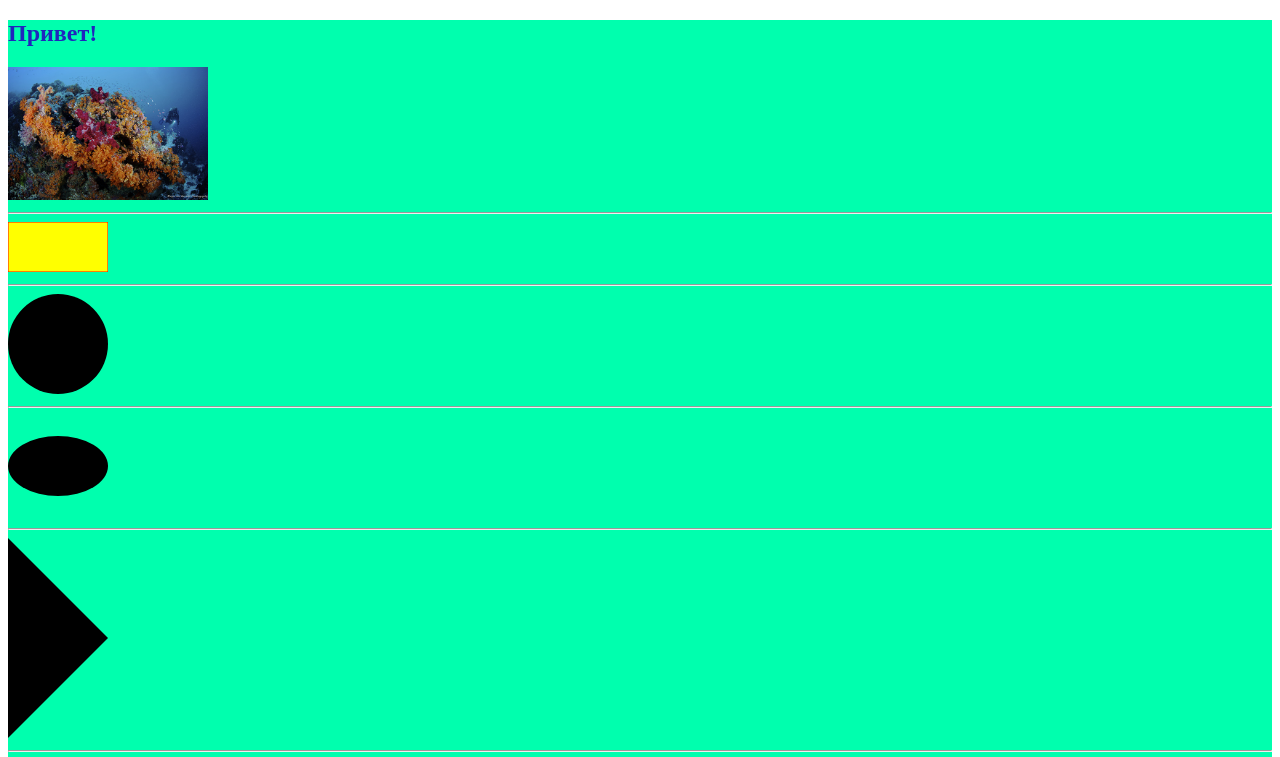
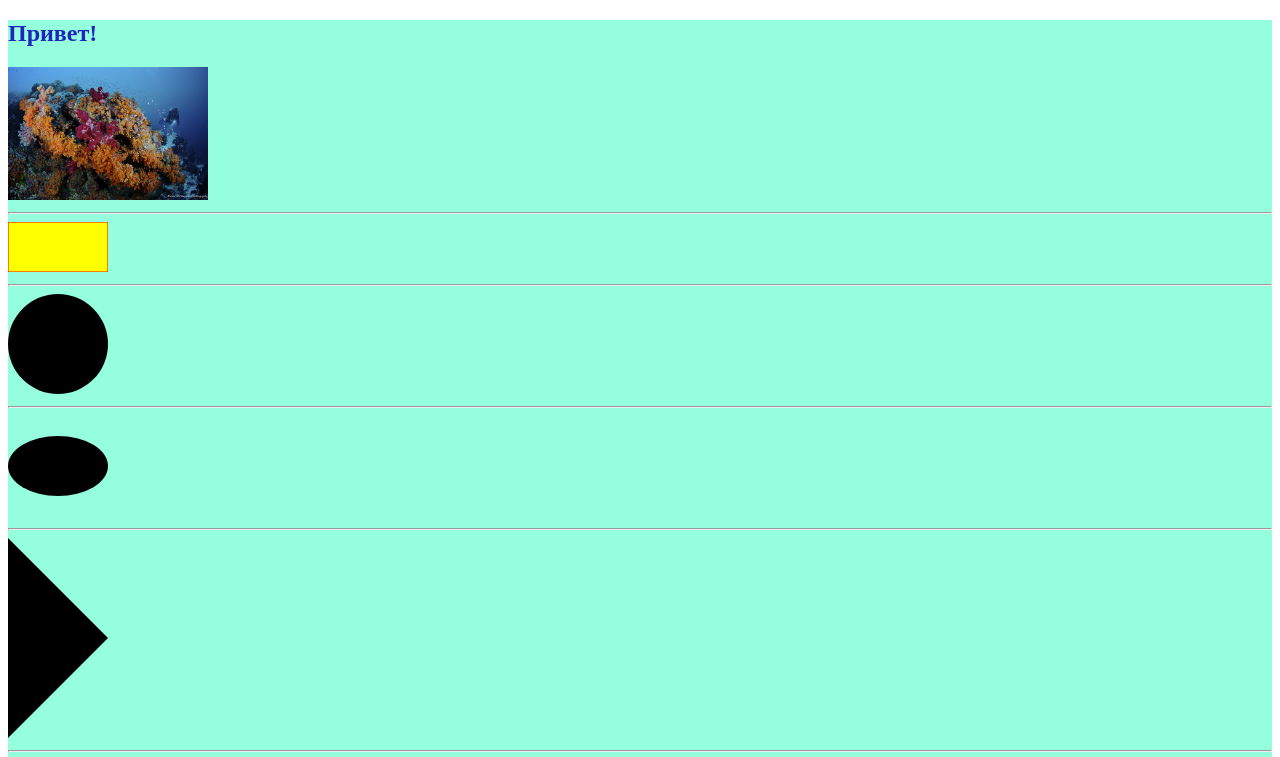
Before and after one commit to den7466/Module02-Shop, a plain HTML site: page dist/index.html in a window 1280 px wide. Shown: the top 757 px of the page. Drawn offline with Linux system fonts and the light colour scheme.

Commit message:
Change background color

```diff
--- a/src/styles/main.scss
+++ b/src/styles/main.scss
@@ -1,4 +1,4 @@
-$bg: rgb(0, 255, 174);
+$bg: rgb(149, 254, 220);
 $color: #2025be;
 
 .box {
```
Also changed, not shown: dist/styles/main.css.
